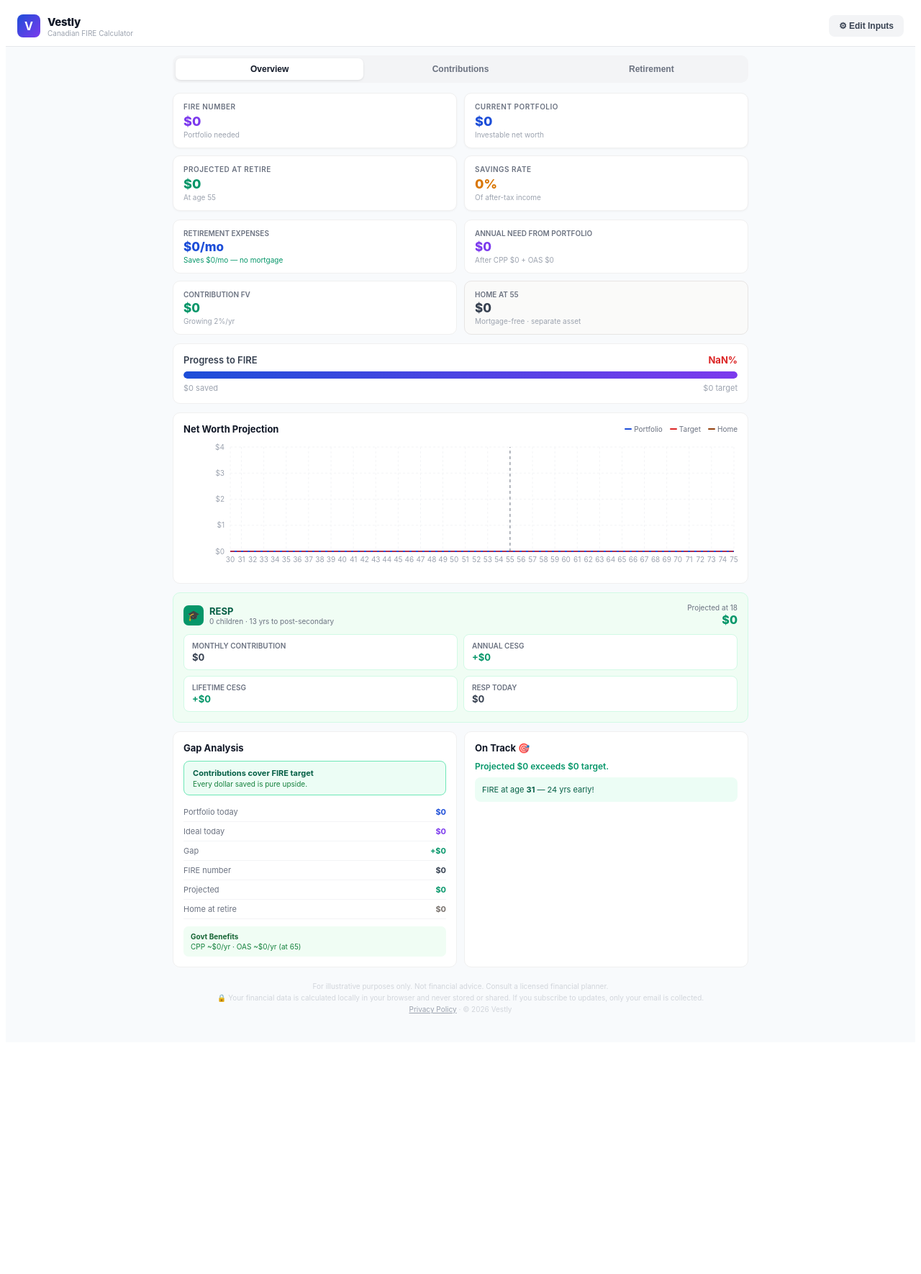
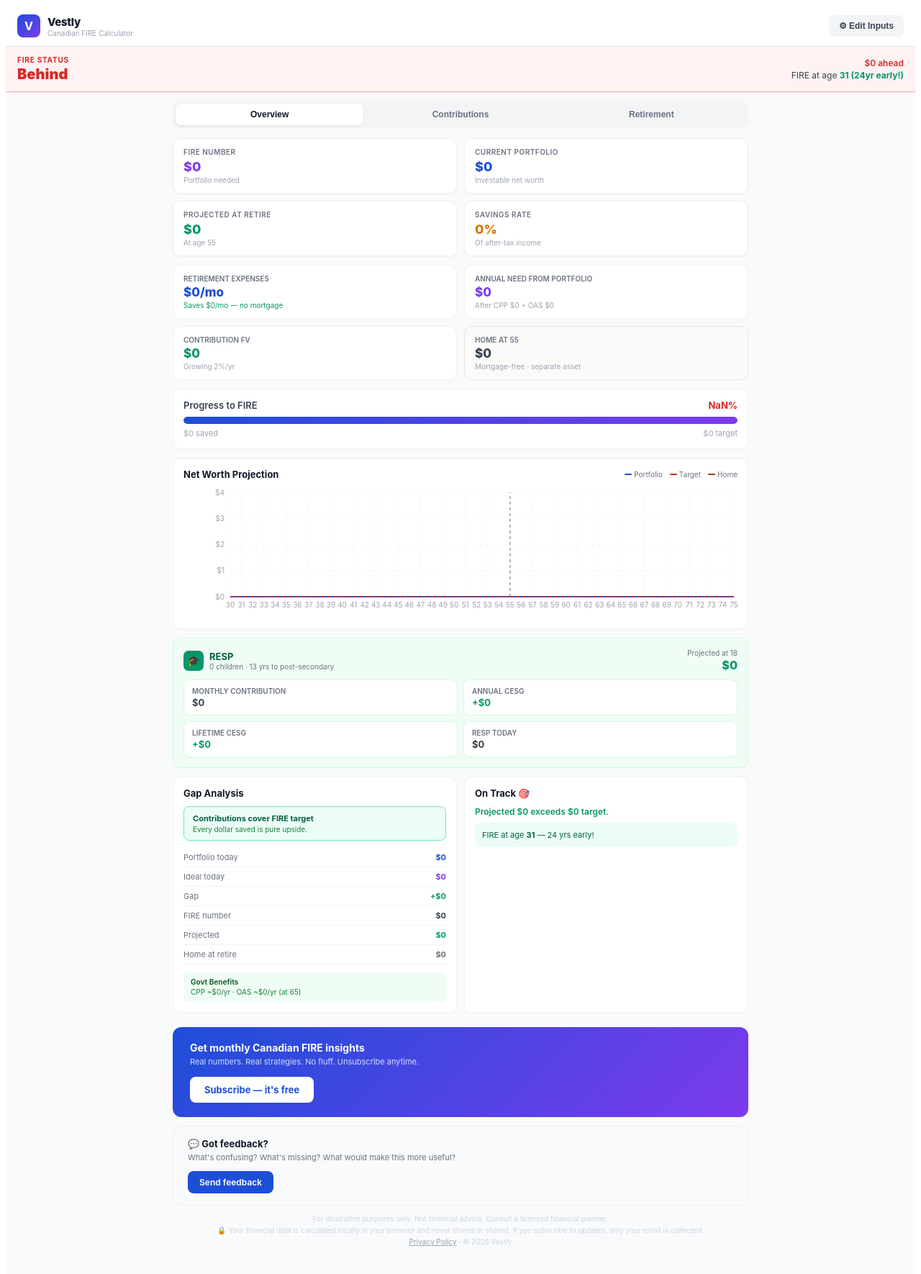
Before and after one commit to nikhildp112/vestly, a React (Create React App) app: page / in a window 1280 px wide. Shown: the top 1770 px of the page at 72% size. Before the commit the page ends 1456 px from the top, so only its background shows below. Built offline with nearby package versions, Linux system fonts and the light colour scheme.

Commit message:
Update App.js

```diff
--- a/src/App.js
+++ b/src/App.js
@@ -517,6 +517,26 @@ export default function App(){
         </div>
       </div>
       <div style={{textAlign:"center",padding:"8px 0 16px"}}>
+        {/* Email capture */}
+        <div style={{background:"linear-gradient(135deg,#1d4ed8,#7c3aed)",borderRadius:12,padding:"20px 24px",marginBottom:12,textAlign:"left"}}>
+          <p style={{fontSize:14,fontWeight:700,color:"#fff",margin:"0 0 4px"}}>Get monthly Canadian FIRE insights</p>
+          <p style={{fontSize:11,color:"rgba(255,255,255,0.8)",margin:"0 0 14px"}}>Real numbers. Real strategies. No fluff. Unsubscribe anytime.</p>
+          <div style={{display:"flex",gap:8}}>
+            <a href="https://vestly.beehiiv.com/subscribe" target="_blank" rel="noopener noreferrer"
+              style={{display:"inline-block",padding:"10px 20px",background:"#fff",color:"#1d4ed8",borderRadius:8,fontSize:13,fontWeight:700,textDecoration:"none"}}>
+              Subscribe — it's free
+            </a>
+          </div>
+        </div>
+        {/* Feedback */}
+        <div style={{background:"#f9fafb",borderRadius:12,padding:"16px 20px",marginBottom:12,textAlign:"left",border:"1px solid #f0f0f0"}}>
+          <p style={{fontSize:13,fontWeight:700,color:"#111827",margin:"0 0 4px"}}>💬 Got feedback?</p>
+          <p style={{fontSize:11,color:"#6b7280",margin:"0 0 12px"}}>What's confusing? What's missing? What would make this more useful?</p>
+          <a href="mailto:privacy@getvestly.ca?subject=Vestly Feedback"
+            style={{display:"inline-block",padding:"8px 16px",background:"#1d4ed8",color:"#fff",borderRadius:8,fontSize:12,fontWeight:600,textDecoration:"none"}}>
+            Send feedback
+          </a>
+        </div>
         <p style={{fontSize:10,color:"#d1d5db",margin:"0 0 4px"}}>For illustrative purposes only. Not financial advice. Consult a licensed financial planner.</p>
         <p style={{fontSize:10,color:"#d1d5db",margin:"0 0 4px"}}>🔒 Your financial data is calculated locally in your browser and never stored or shared. If you subscribe to updates, only your email is collected.</p>
         <p style={{fontSize:10,color:"#d1d5db",margin:0}}>
@@ -542,6 +562,20 @@ export default function App(){
         <button onClick={()=>setShowSidebar(s=>!s)} style={{display:"flex",alignItems:"center",gap:6,padding:"8px 14px",background:showSidebar?"#1d4ed8":"#f3f4f6",color:showSidebar?"#fff":"#374151",border:"none",borderRadius:8,fontSize:12,fontWeight:600,cursor:"pointer"}}>
           {showSidebar?"✕ Close":"⚙ Edit Inputs"}
         </button>
+      </div>
+
+
+
+      {/* ── Status bar ── */}
+      <div style={{background:c.sbg,borderBottom:`1px solid ${c.sb}`,padding:"12px 16px",display:"flex",alignItems:"center",justifyContent:"space-between"}}>
+        <div>
+          <p style={{fontSize:10,fontWeight:700,color:c.sc,textTransform:"uppercase",letterSpacing:"0.08em",margin:"0 0 2px"}}>FIRE Status</p>
+          <p style={{fontSize:20,fontWeight:900,color:c.sc,margin:0}}>{c.status}</p>
+        </div>
+        <div style={{textAlign:"right"}}>
+          <p style={{fontSize:12,color:c.sc,fontWeight:600,margin:"0 0 2px"}}>{c.gap>0?`${fmtS(c.gap)} behind`:`${fmtS(-c.gap)} ahead`}</p>
+          <p style={{fontSize:12,color:"#374151",margin:0}}>FIRE at age <strong style={{color:c.fireAge<=inp.retAge?"#059669":"#d97706"}}>{c.fireAge}{c.fireAge>inp.retAge?` (+${c.fireAge-inp.retAge}yr)`:c.fireAge<inp.retAge?` (${inp.retAge-c.fireAge}yr early!)`:""}</strong></p>
+        </div>
       </div>
 
       {/* ── Body ── */}
```
